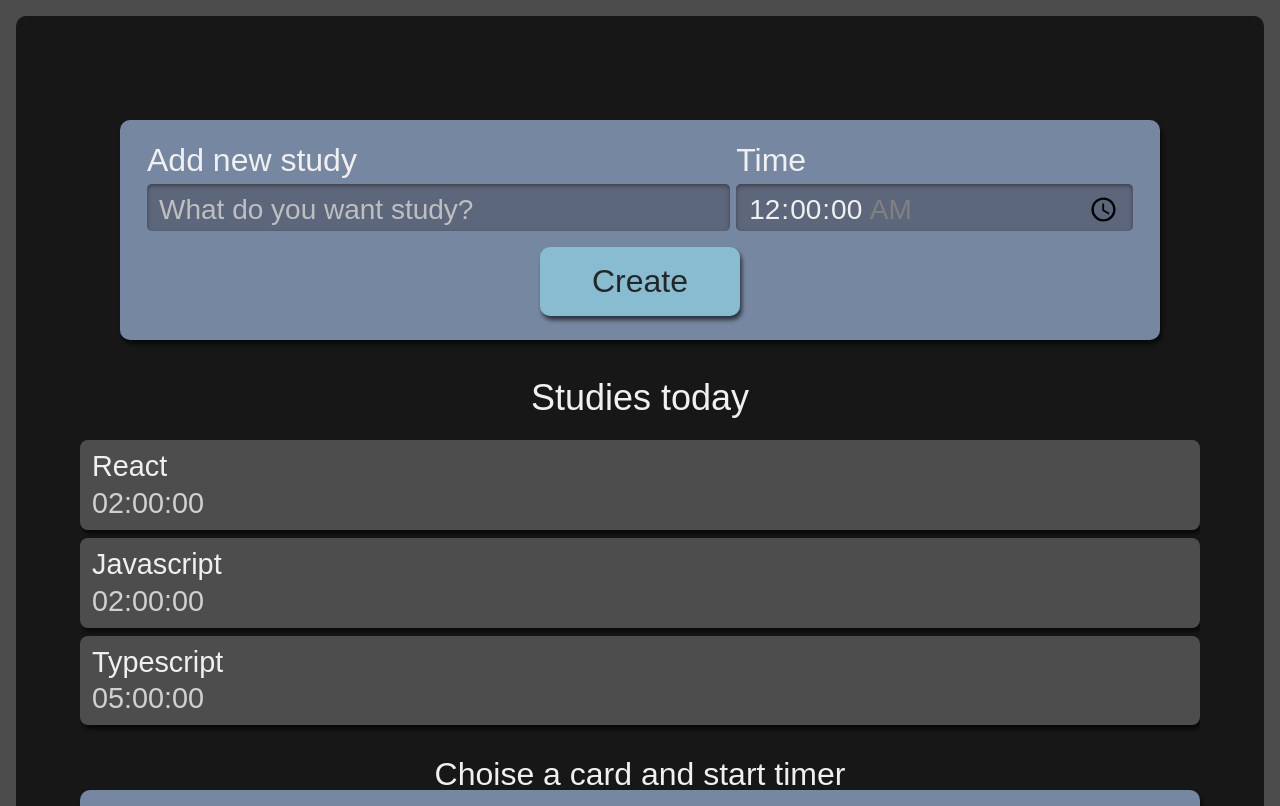
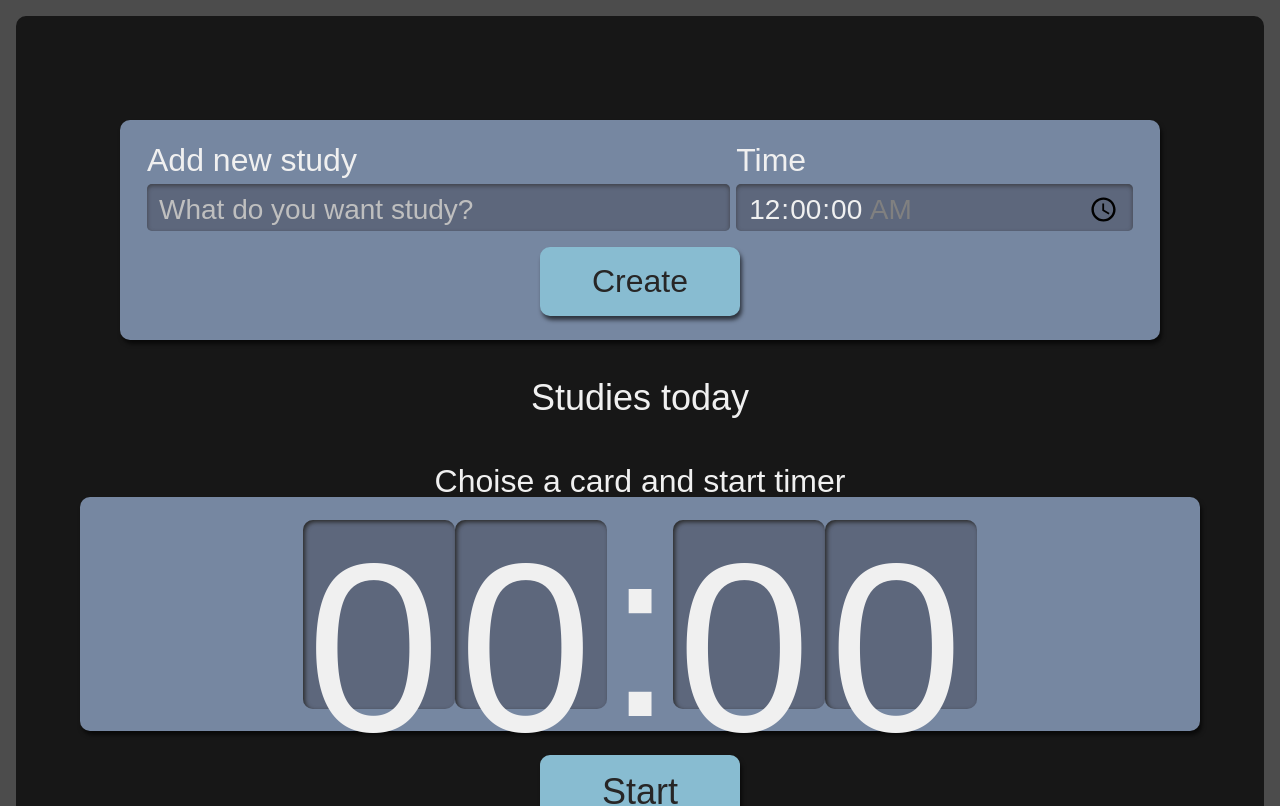
Before and after one commit to lukkas-lukkas/react-studies, a React (Create React App) app: page / in a window 1280 px wide. Shown: the top 806 px of the page. Built offline with nearby package versions, Linux system fonts and the light colour scheme.

Commit message:
feature to add task

```diff
--- a/src/components/Form/index.tsx
+++ b/src/components/Form/index.tsx
@@ -1,8 +1,11 @@
 import React from 'react';
+import { ITask } from '../../interfaces/ITask';
 import Button from '../Button';
 import './style.scss';
 
-class Form extends React.Component {
+class Form extends React.Component<{
+  setTasks: React.Dispatch<React.SetStateAction<ITask[]>>
+}> {
   state = {
     task: '',
     time: '00:00',
@@ -10,7 +13,13 @@ class Form extends React.Component {
 
   addTask(event: React.FormEvent) {
     event.preventDefault();
-    console.log('STATE: ', this.state);
+
+    const task: ITask = {
+      name: this.state.task,
+      time: this.state.time,
+    };
+
+    this.props.setTasks(tasks => [...tasks, task]);
   }
 
   render() {
--- a/src/components/List/index.tsx
+++ b/src/components/List/index.tsx
@@ -1,35 +1,12 @@
 import { useState } from 'react';
+import { ITask } from '../../interfaces/ITask';
 import './style.scss';
 import Task from './Task';
 
-export default function List() {
-    const defaultState = [
-        {
-            name: 'React',
-            time: '02:00:00',
-        },
-        {
-            name: 'Javascript',
-            time: '02:00:00',
-        },
-        {
-            name: 'Typescript',
-            time: '05:00:00',
-        }
-    ];
-
-    const [tasks, setTasks] = useState(defaultState);
-
-    const addTask = () => {
-        setTasks([...tasks, {
-            name: 'new task',
-            time: '01:00:00',
-        }])
-    }
-
+export default function List({ tasks }: { tasks: ITask[] }) {
     return (
         <aside className='taskList'>
-            <h2 onClick={addTask} > Studies today </h2>
+            <h2> Studies today </h2>
             <ul>
                 {tasks.map((item, index) => (
                     <Task name={item.name} time={item.time} key={index}/>
--- a/src/pages/App.tsx
+++ b/src/pages/App.tsx
@@ -1,13 +1,17 @@
+import { useState } from 'react';
 import Form from '../components/Form';
 import List from '../components/List';
 import Timer from '../components/Timer';
+import { ITask } from '../interfaces/ITask';
 import './style.scss';
 
 function App() {
+  const [tasks, setTasks] = useState<ITask[]>([]);
+
   return (
     <div className="AppStyle">
-      <Form />
-      <List />
+      <Form setTasks={setTasks}/>
+      <List tasks={tasks}/>
       <Timer />
     </div>
   );
```
